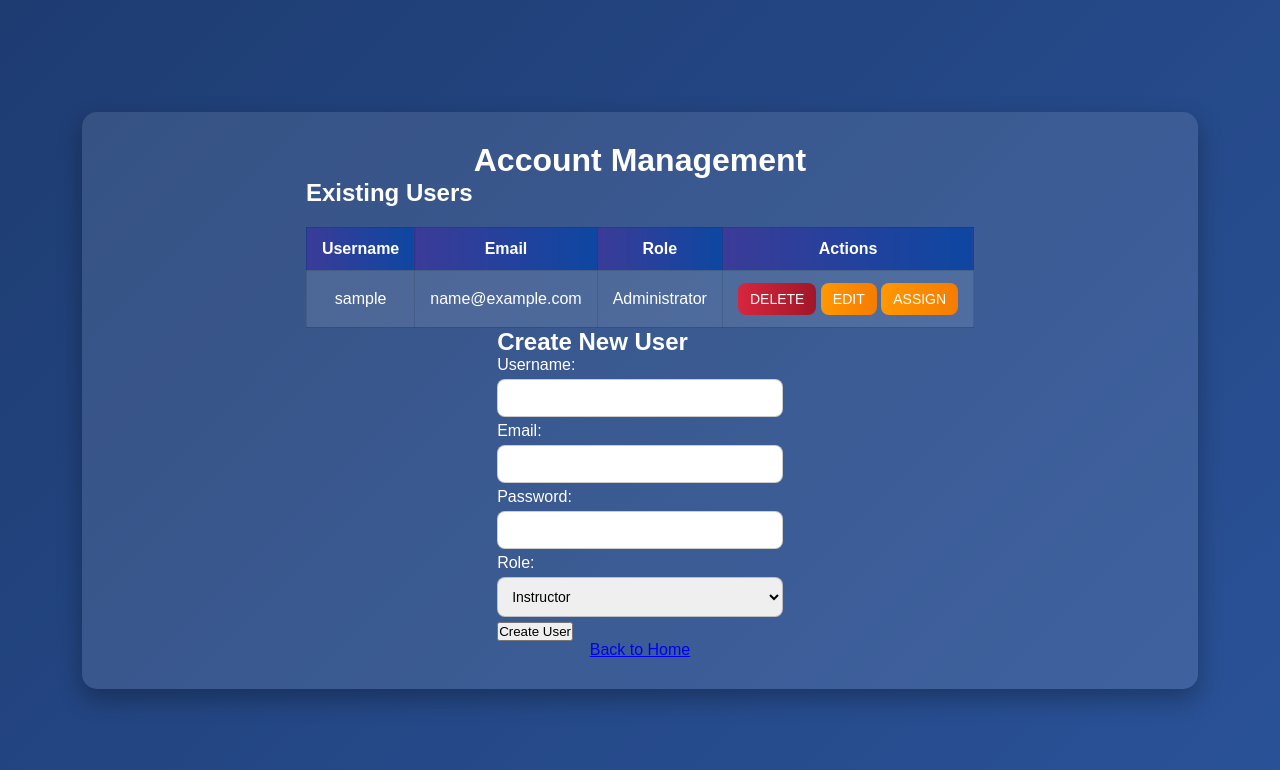
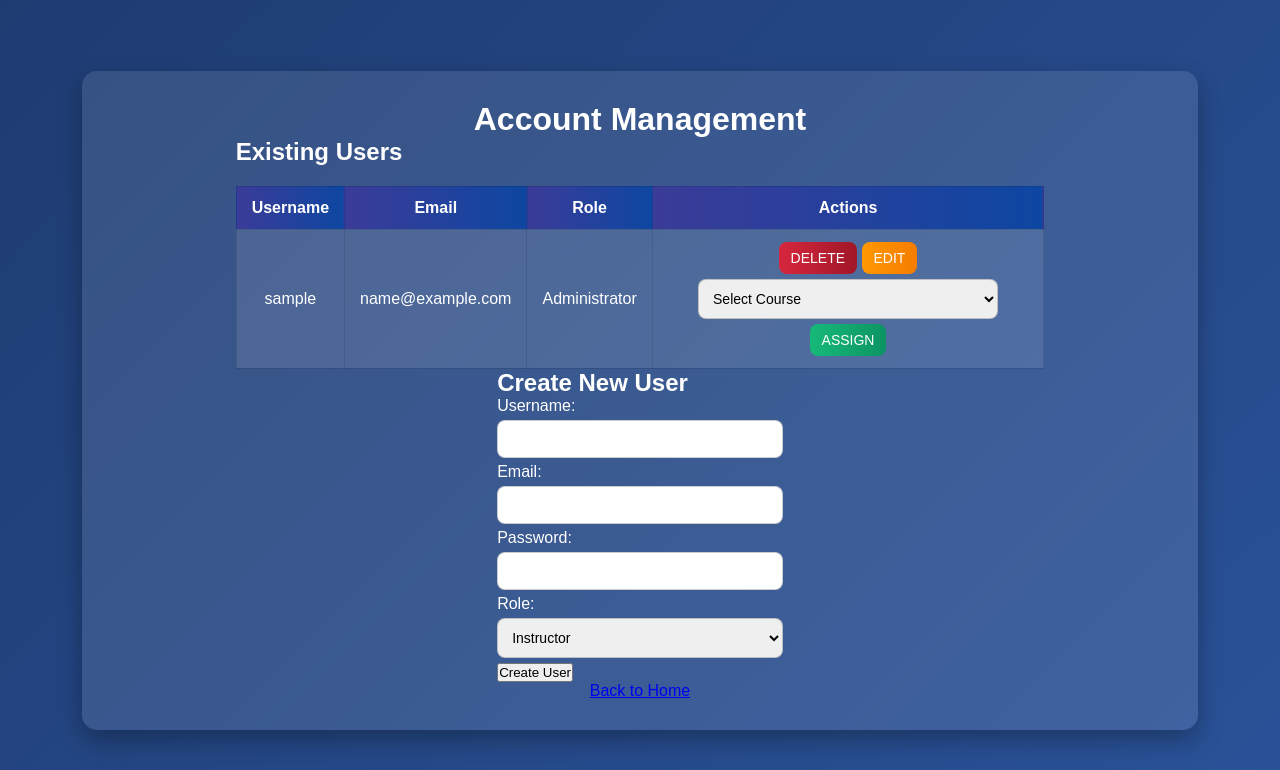
Before and after one commit to 33AndrewM33/TASchedulerApp, a Django app: page /home/accountmanagement/ in a window 1280 px wide. Shown: the top 770 px of the page. Run offline with Django 5.2, Linux system fonts and the light colour scheme; a user stored in the database is signed in; tables that the repository leaves empty hold one stand-in row (values such as "Sample post").

Commit message:
Assigning functionality

```diff
--- a/DjangoProject/urls.py
+++ b/DjangoProject/urls.py
@@ -39,4 +39,6 @@
 
     # Assigning an instructor
     path('home/managecourse/assign/<str:course_id>/', views.assign_instructors_to_course, name='assign_instructors_to_course'),
+    path('account/assign/<int:user_id>/', views.assign_instructor_to_course_account_dashboard, name='assign_instructor_to_course'),
+
 ]
--- a/TAScheduler/views.py
+++ b/TAScheduler/views.py
@@ -211,7 +211,11 @@
             except Exception as e:
                 messages.error(request, f"Error deleting user: {str(e)}")
     users = User.objects.all()
-    return render(request, 'account_management.html', {"users": users, "editing_user": editing_user})
+    courses = Course.objects.all()  # Fetch all courses for assignment dropdown
+    return render(request, "account_management.html", {
+        "users": users,
+        "courses": courses,
+    })
 # ----------------------------------------
 # Authentication Views
 # ----------------------------------------
@@ -360,9 +364,25 @@
     return render(request, "edit_user.html", context)
 
 
-from django.shortcuts import get_object_or_404, render, redirect
-from django.contrib import messages
-from TAScheduler.models import Course, Instructor
+@login_required
+def assign_instructor_to_course_account_dashboard(request, user_id):
+    instructor = get_object_or_404(User, id=user_id, is_instructor=True)
+
+    if request.method == "POST":
+        course_id = request.POST.get("course_id")
+        if not course_id:
+            messages.error(request, "Please select a course.")
+            return redirect("account_management")
+
+        course = get_object_or_404(Course, id=course_id)
+
+        # Assign the instructor to the course
+        course.instructors.add(instructor.instructor_profile)
+        course.save()
+
+        messages.success(request, f"Instructor {instructor.first_name} {instructor.last_name} assigned to course {course.name}.")
+        return redirect("account_management")
+    return redirect("account_management")
 
 @login_required
 def assign_instructors_to_course(request, course_id):
--- a/templates/account_management.html
+++ b/templates/account_management.html
@@ -46,9 +46,16 @@
                                 </form>
 
                                 {% if user.is_ta or user.is_instructor %}
-                                    <!-- Assign Button for TA and Instructor only -->
-                                    <form method="GET" action="{% url 'assign_user_role' user.id %}" style="display: inline;">
-                                        <button type="submit" class="edit-btn">Assign</button>
+                                    <!-- Assign to Course -->
+                                    <form method="POST" action="{% url 'assign_instructor_to_course' user.id %}" style="display: inline;">
+                                        {% csrf_token %}
+                                        <select name="course_id" required>
+                                            <option value="">Select Course</option>
+                                            {% for course in courses %}
+                                                <option value="{{ course.id }}">{{ course.name }}</option>
+                                            {% endfor %}
+                                        </select>
+                                        <button type="submit" class="assign-btn">Assign</button>
                                     </form>
                                 {% endif %}
                             </td>
```
